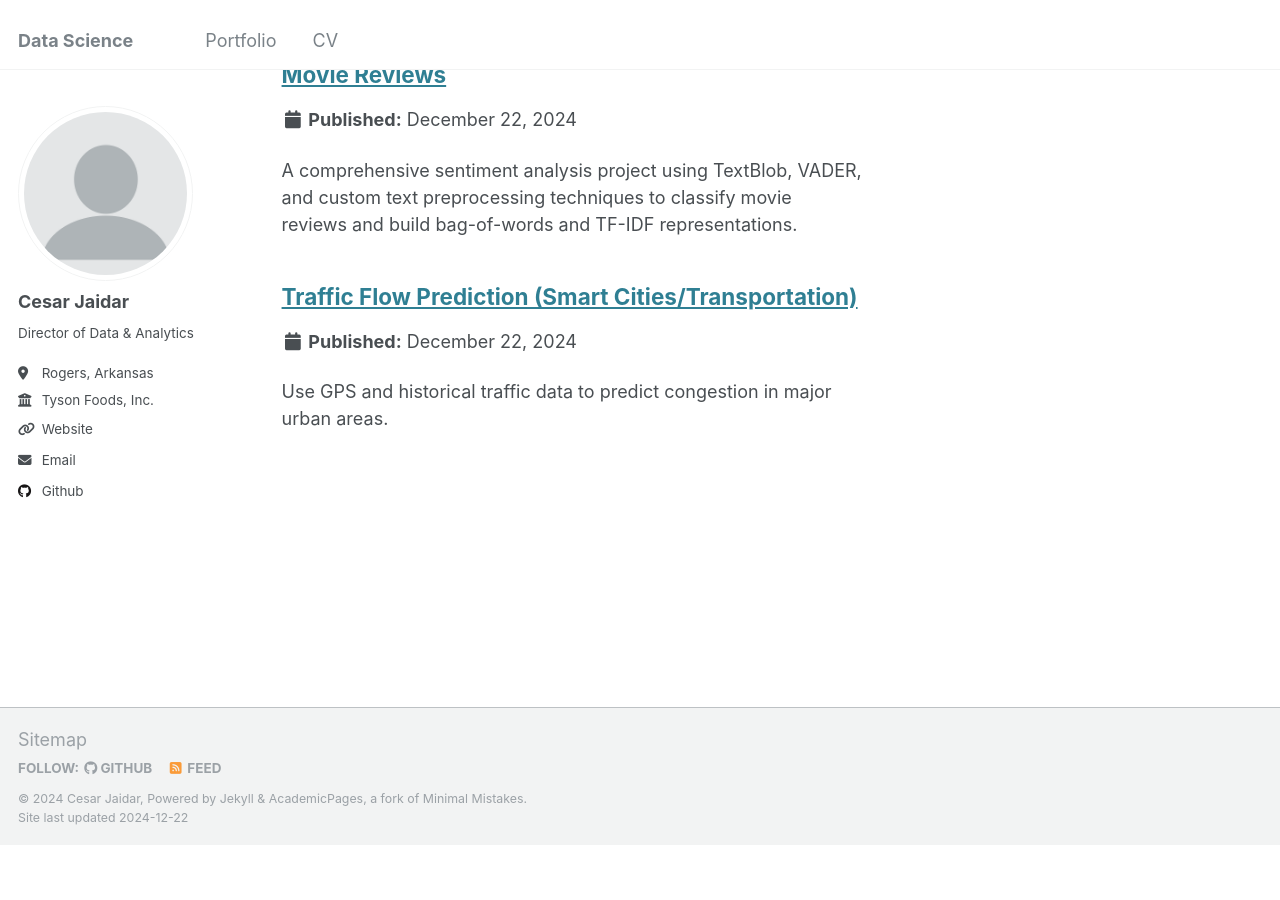
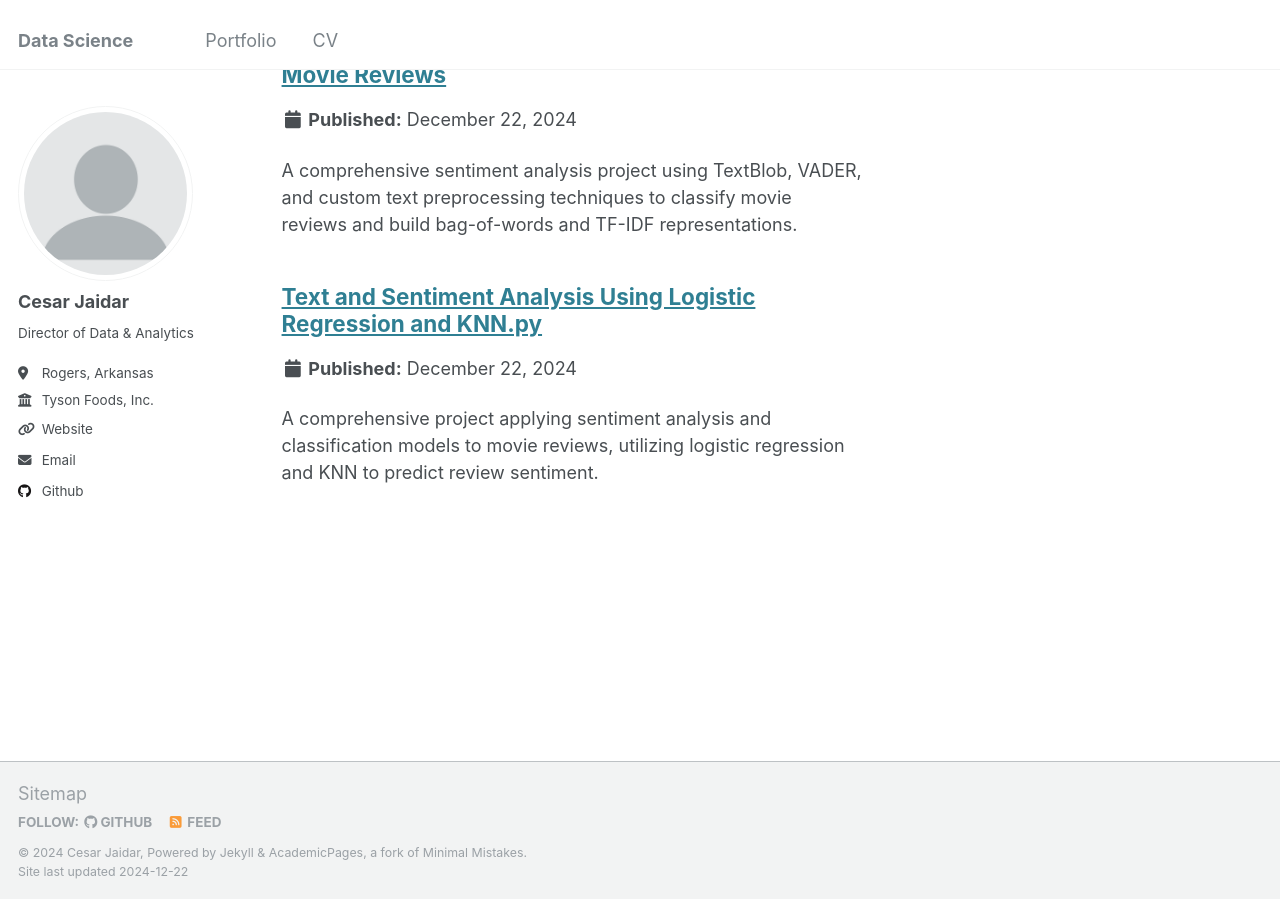
Before and after one commit to cesarjaidar/portfolio, a Jekyll site: the page built from _pages/portfolio.html, in a window 1280 px wide and 900 px high, scrolled down 2078 px. Built offline with Jekyll 4.4.1, drawn with Linux system fonts in a browser that asks for light colours; before the commit the page ends 2924 px from its top, so only the background shows below that.

Commit message:
Update portfolio-2.html

```diff
--- a/_portfolio/portfolio-2.html
+++ b/_portfolio/portfolio-2.html
@@ -1,10 +1,26 @@
 ---
-title: "Traffic Flow Prediction (Smart Cities/Transportation)"
-excerpt: "Use GPS and historical traffic data to predict congestion in major urban areas."
+title: "Text and Sentiment Analysis Using Logistic Regression and KNN.py"
+excerpt: "A comprehensive project applying sentiment analysis and classification models to movie reviews, utilizing logistic regression and KNN to predict review sentiment."
 collection: portfolio
 ---
-Develop models to forecast peak traffic times and recommend optimal routes. This project can leverage deep learning and geospatial analysis.
+Description:
+This project performs sentiment analysis and classification on movie reviews using custom text preprocessing and machine learning models. Key components include:
 
+🧹 Text Preprocessing:
+Lowercasing, punctuation removal, stopword elimination, and stemming (PorterStemmer).
 
+📚 Feature Engineering:
+Bag-of-Words (BoW) and TF-IDF representations of movie reviews.
 
-🔗 [View Project on GitHub](https://github.com/cesarjaidar/portfolio/blob/master/files/Generating%20Images%20with%20Stability%20AI.py)
+📊 Model Training:
+Logistic Regression and K-Nearest Neighbors (KNN) trained using the TF-IDF matrix.
+
+🔍 Evaluation:
+Accuracy, confusion matrix, precision, recall, and F1-score assessments.
+ROC curves to visualize classifier performance.
+
+🚀 Model Comparison:
+Logistic Regression achieved higher accuracy, while KNN performance was evaluated for comparison.
+The project highlights the significance of text preprocessing and explores the strengths and weaknesses of different classifiers in sentiment prediction.
+
+🔗 [View Project on GitHub](https://github.com/cesarjaidar/portfolio/blob/master/files/Text%20and%20Sentiment%20Analysis%20Using%20Logistic%20Regression%20and%20KNN.py)
```
